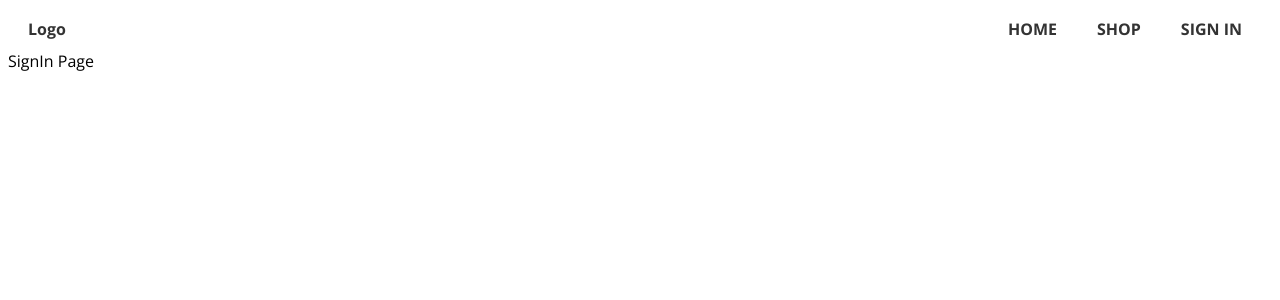
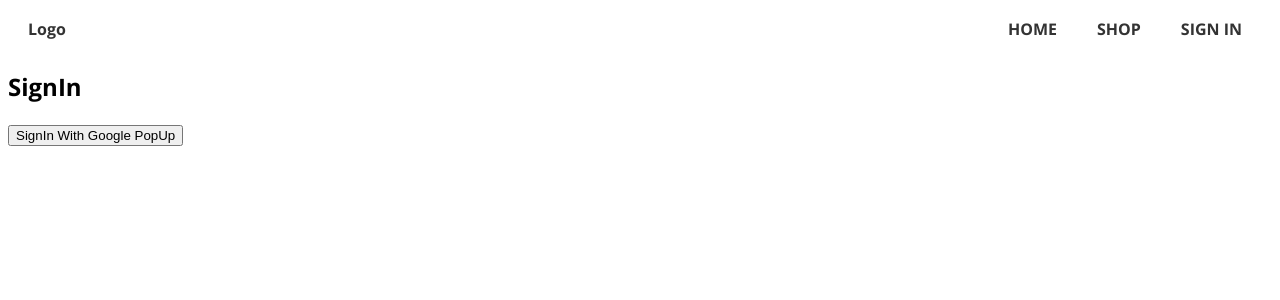
Before and after one commit to marialobillo/react-store, a React (Vite) app: page /signin in a window 1280 px wide. Shown: the top 300 px of the page. Built offline with nearby package versions, Linux system fonts and the light colour scheme.

Commit message:
feat: add signin with google popup

```diff
--- a/src/routes/sign-in/sign-in.component.tsx
+++ b/src/routes/sign-in/sign-in.component.tsx
@@ -1,9 +1,23 @@
 import React from 'react'
+import { signInWithGooglePopup } from './../../utils/firebase/firebase.utils'
 
 const SignIn = () => {
+
+  const logGoogleUser = async () => {
+    try {
+      const response = await signInWithGooglePopup()
+      console.log(response)
+    } catch (error) {
+      console.error('Error on google SignIn with PopUp: ', error)
+    }
+  }
+
   return (
     <div>
-      SignIn Page
+      <h2>SignIn</h2>
+      <button
+        onClick={logGoogleUser}
+      >SignIn With Google PopUp</button>
     </div>
   )
 }
--- /dev/null
+++ b/src/utils/firebase/firebase.utils.ts
@@ -0,0 +1,30 @@
+import { initializeApp } from "firebase/app";
+import {
+    getAuth,
+    signInWithRedirect,
+    signInWithPopup
+} from "firebase/auth";
+import { GoogleAuthProvider } from "firebase/auth";
+
+
+const firebaseConfig = {
+    apiKey: "AIzaSyCvqRRYvricVY3Df6f7dRQdGY5752buXJQ",
+    authDomain: "react-notes-aae60.firebaseapp.com",
+    databaseURL: "https://react-notes-aae60.firebaseio.com",
+    projectId: "react-notes-aae60",
+    storageBucket: "react-notes-aae60.firebasestorage.app",
+    messagingSenderId: "56448092445",
+    appId: "1:56448092445:web:cd972aeb75eb1d825ab9f4"
+};
+
+// Initialize Firebase
+const firebaseApp = initializeApp(firebaseConfig);
+
+const provider = new GoogleAuthProvider();
+
+provider.setCustomParameters({
+    prompt: 'select_account'
+});
+
+export const auth = getAuth();
+export const signInWithGooglePopup = () => signInWithPopup(auth, provider);
```
